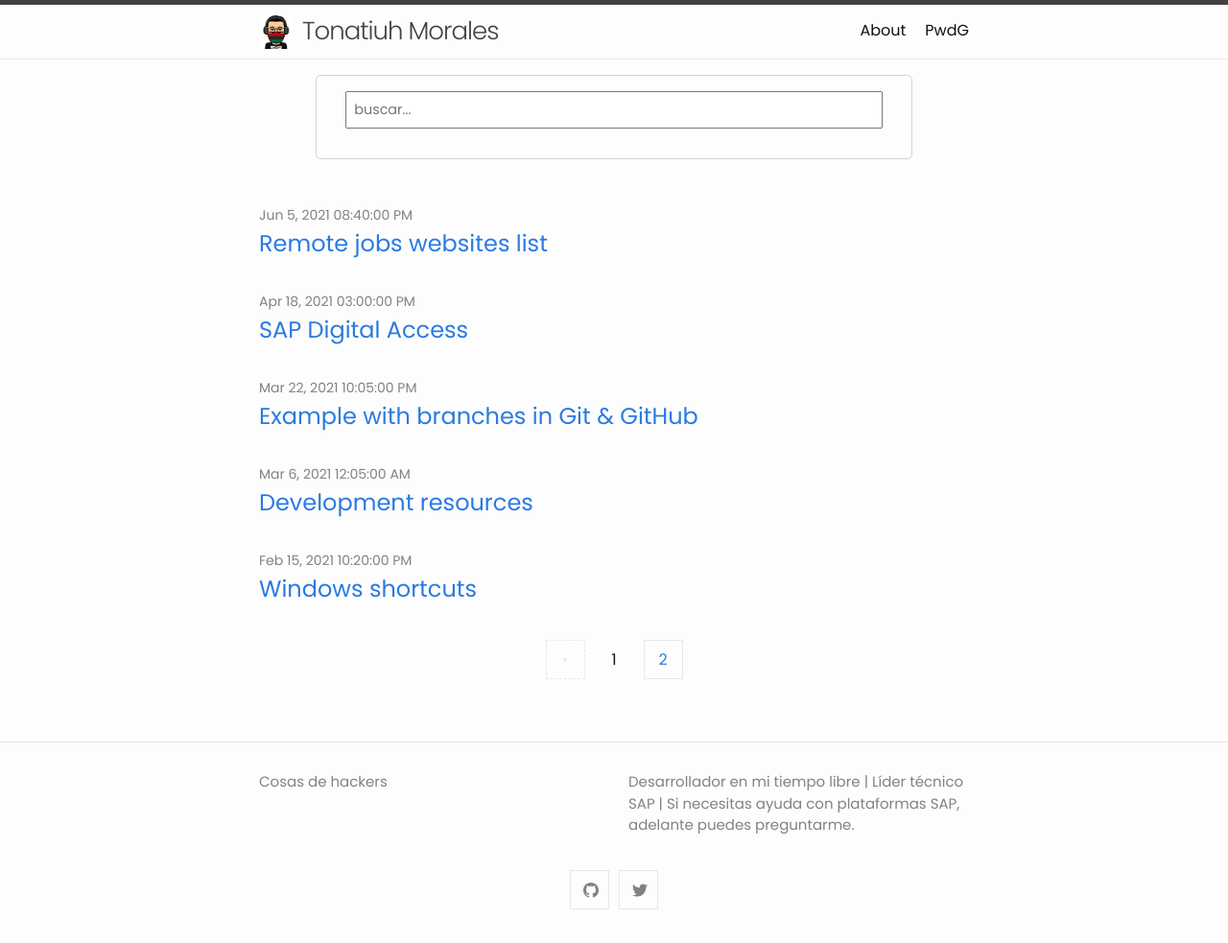
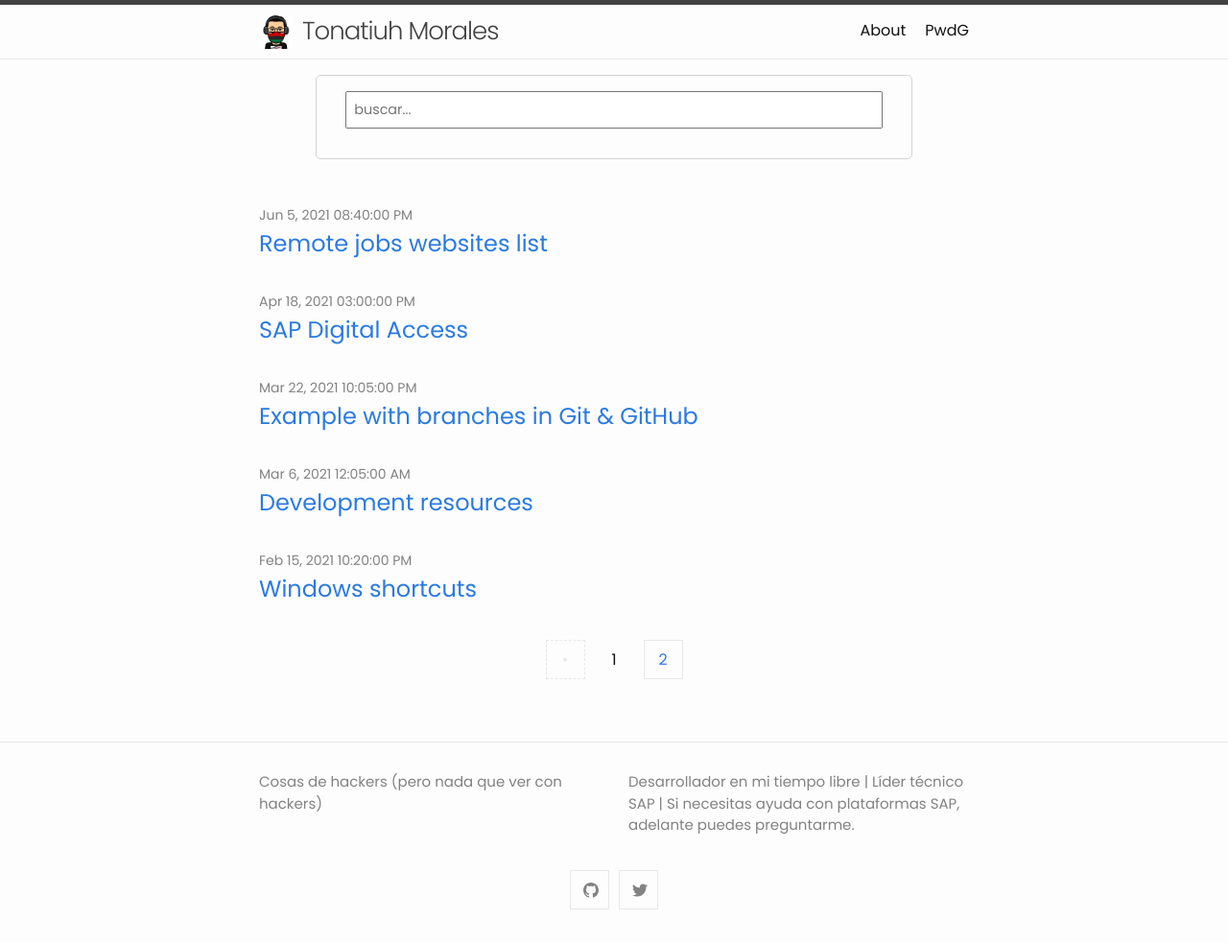
Before and after one commit to blackc0mb/blog, a Jekyll site: the page built from index.html, in a window 1280 px wide. Shown: the whole page at 96% size. Built offline with Jekyll 4.4.1, drawn with Linux system fonts in a browser that asks for light colours; the list of posts is cut into pages by our own code; comment, search, counter and statistics services are not loaded.

Commit message:
Update config.yml

```diff
--- a/_config.yml
+++ b/_config.yml
@@ -1,6 +1,6 @@
 title: Tonatiuh Morales
 author:
-  name: Cosas de hackers
+  name: Cosas de hackers (pero nada que ver con hackers)
   #email: your-email@domain.com
 description:
   Desarrollador en mi tiempo libre | Líder técnico SAP | Si necesitas ayuda con plataformas SAP, adelante puedes preguntarme.
```
